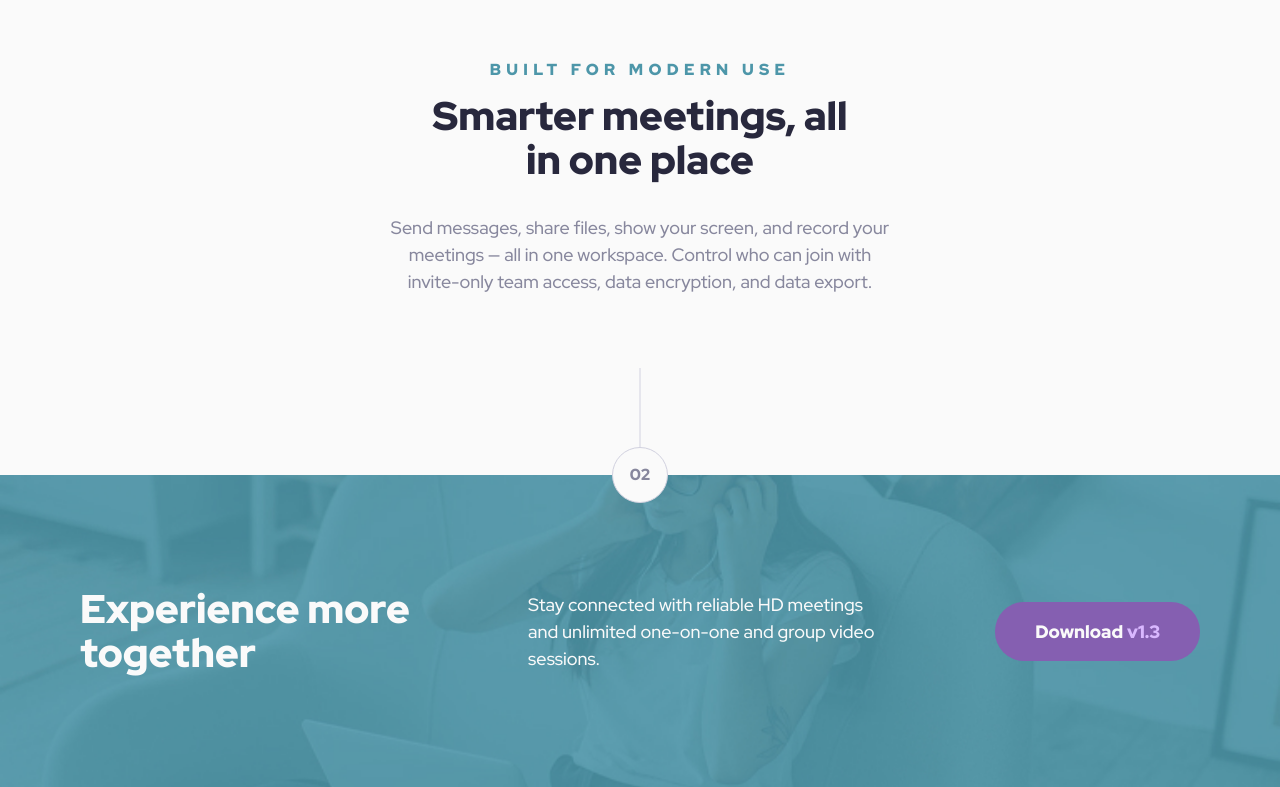
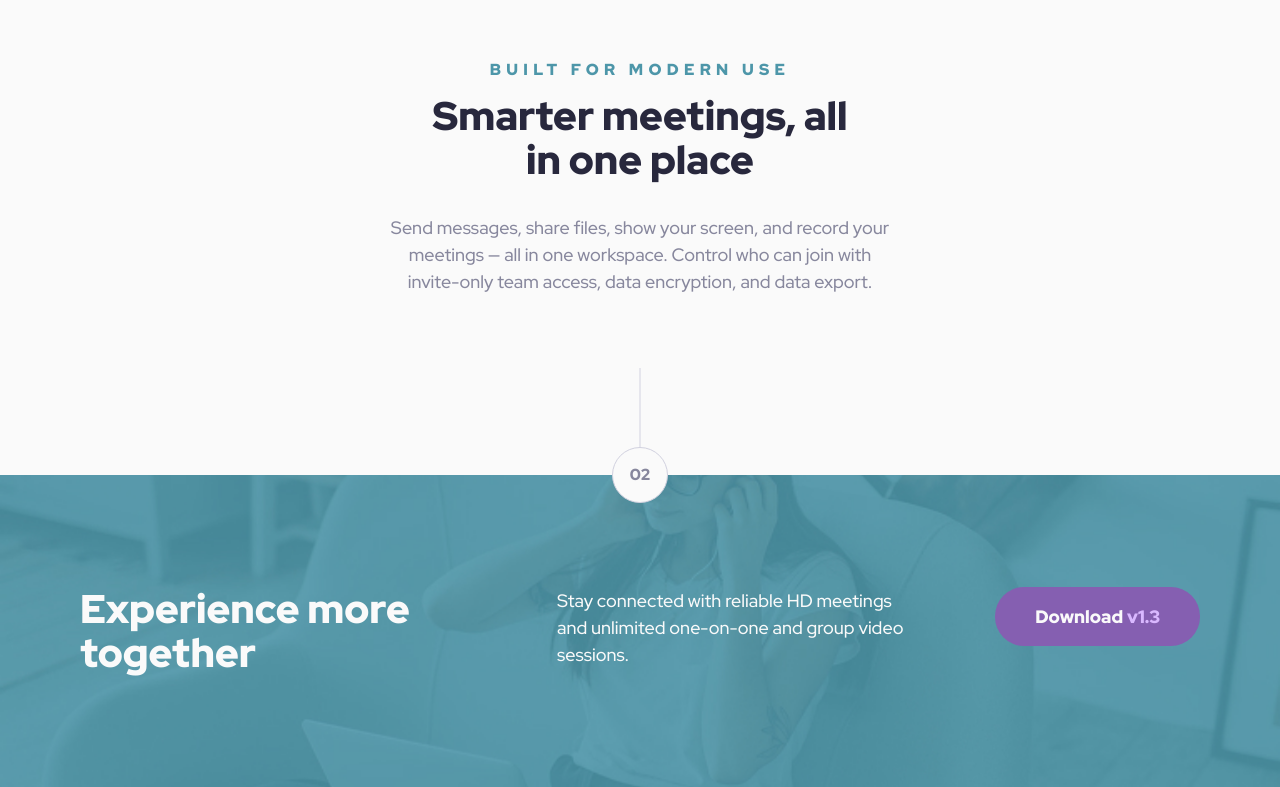
Before and after one commit to franchukv/meet-landing-page-tailwindcss, a website: page index.html in a window 1280 px wide. Shown: the part 1115-1902 px from the top of the page. Drawn offline with Linux system fonts and the light colour scheme.

Commit message:
fix footer gaps and alignments

```diff
--- a/index.html
+++ b/index.html
@@ -124,11 +124,11 @@
 				<span class="point-item -mt-23.25 lg:-mt-35">02</span>
 
 				<div
-					class="max-w-126 w-full flex flex-col items-center justify-between gap-y-6 gap-x-8 text-center lg:max-w-[unset] lg:text-left lg:flex-row">
-					<h2 class="lg:max-w-84 text-inherit">Experience more together</h2>
+					class="max-w-126 w-full flex flex-col items-center lg:items-start gap-y-6 gap-x-8 text-center lg:max-w-[unset] lg:text-left lg:flex-row">
+					<h2 class="lg:max-w-111.25 text-inherit">Experience more together</h2>
 					<p class="lg:max-w-88.75">Stay connected with reliable HD meetings and unlimited one-on-one and group video
 						sessions.</p>
-					<a href="#" download="" class="button button-secondary">Download <span>v1.3</span></a>
+					<a href="#" download="" class="button button-secondary lg:ml-auto">Download <span>v1.3</span></a>
 				</div>
 			</div>
 		</div>
```
Also changed, not shown: assets/css/styles.css.
